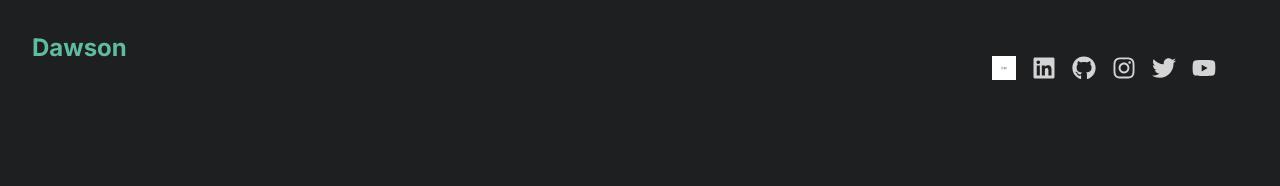
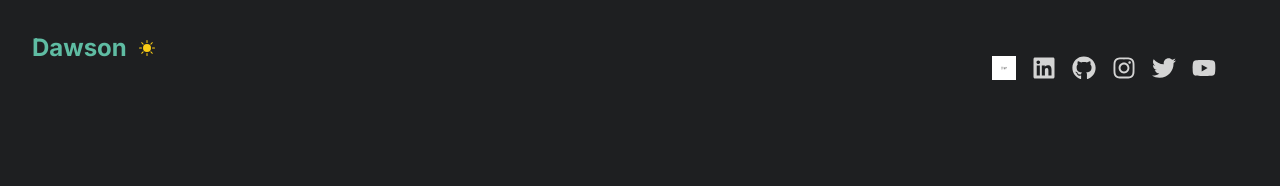
Before and after one commit to dawsonknudtson/portfolio-website, a React (Vite) app: page / in a window 1280 px wide. Shown: the top 186 px of the page. Built offline with nearby package versions, Linux system fonts and the light colour scheme.

Commit message:
dark-light mode toggle feature

```diff
--- a/package.json
+++ b/package.json
@@ -18,7 +18,7 @@
     "gray-matter": "^4.0.3",
     "react": "^18.3.1",
     "react-dom": "^18.3.1",
-    "react-icons": "^5.3.0",
+    "react-icons": "^5.5.0",
     "react-router-dom": "^7.2.0"
   },
   "devDependencies": {
--- a/src/App.jsx
+++ b/src/App.jsx
@@ -4,6 +4,8 @@ import Contact from "./components/Contact";
 import { BrowserRouter as Router, Routes, Route } from "react-router-dom";
 import { motion, useScroll, useTransform } from "framer-motion";
 import { Link } from "react-router-dom";
+import { useEffect, useState } from 'react';
+import { BsFillSunFill, BsFillMoonFill } from 'react-icons/bs';
 
 const HomePage = () => (
   <>
@@ -21,18 +23,39 @@ const App = () => {
     damping: 15
   });
 
+  const [darkMode, setDarkMode] = useState(true);
+
+  const toggleDarkMode = () => {
+    setDarkMode(!darkMode);
+    document.documentElement.classList.toggle('dark', !darkMode);
+  };
+
+  useEffect(() => {
+    document.documentElement.classList.add('dark');
+  }, []);
+
   return (
     <Router>
-      <div className="min-h-screen bg-[#1E1F21] overflow-x-hidden text-neutral-300 antialiased selection:bg-cyan-300 selection:text-cyan-900">
+      <div className="min-h-screen bg-white dark:bg-[#1E1F21] overflow-x-hidden text-neutral-900 dark:text-neutral-300 antialiased selection:bg-cyan-300 selection:text-cyan-900">
         <div className="fixed top-0 -z-10 h-full w-full">
           <div className="absolute top-0 z-[-2] h-screen w-screen bg-neutral-950 bg-[radial-gradient(ellipse_80%_80%_at_50%_-20%,rgba(120,119,198,0.3),rgba(255,255,255,0))]"></div>
         </div>
 
         {/* Fixed name that won't scroll */}
-        <div className="fixed top-4 sm:top-8 left-4 sm:left-8 z-10">
+        <div className="fixed top-4 sm:top-8 left-4 sm:left-8 z-10 flex items-center gap-2">
           <Link to="/">
             <h1 className="text-xl sm:text-2xl font-bold text-[#5fbca3]">Dawson</h1>
           </Link>
+          <button
+            onClick={toggleDarkMode}
+            className="p-1 rounded-full hover:bg-gray-200 dark:hover:bg-gray-700 transition-colors"
+          >
+            {darkMode ? (
+              <BsFillSunFill className="text-yellow-400" />
+            ) : (
+              <BsFillMoonFill className="text-gray-400" />
+            )}
+          </button>
         </div>
 
         <motion.div
--- a/src/components/Navbar.jsx
+++ b/src/components/Navbar.jsx
@@ -8,10 +8,7 @@ import firstMarketing from "../images/1'st.png";
 
 const NavBar = () => {
   return (
-    <nav className="mb-12 sm:mb-20 flex items-center justify-between py-4 sm:py-6">
-      <div className="flex flex-shrink-0 items-center">
-
-      </div>
+    <nav className="mb-12 sm:mb-20 flex items-center justify-end py-4 sm:py-6">
       <div className="mx-4 sm:m-8 flex items-center justify-center gap-3 sm:gap-4 text-xl sm:text-2xl">
         <motion.a
           href="https://1st-marketing.com"
--- a/tailwind.config.js
+++ b/tailwind.config.js
@@ -4,6 +4,7 @@ export default {
     "./index.html",
     "./src/**/*.{js,ts,jsx,tsx}",
   ],
+  darkMode: 'class',
   theme: {
     extend: {},
   },
```
Also changed, not shown: 1 other file (tests, documents, lock files or other folders).
